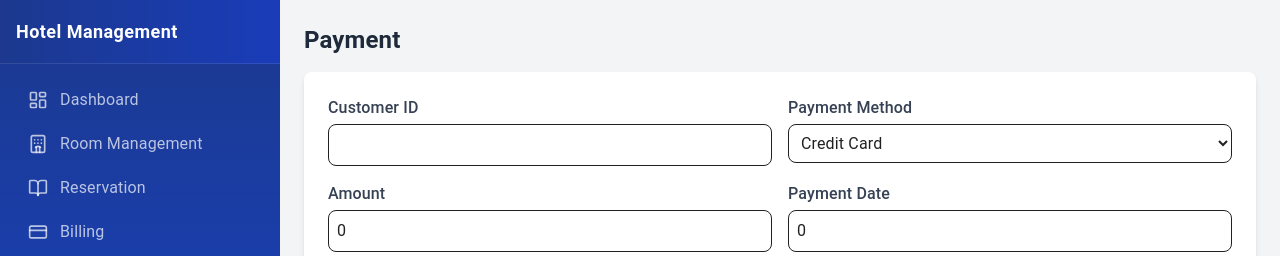
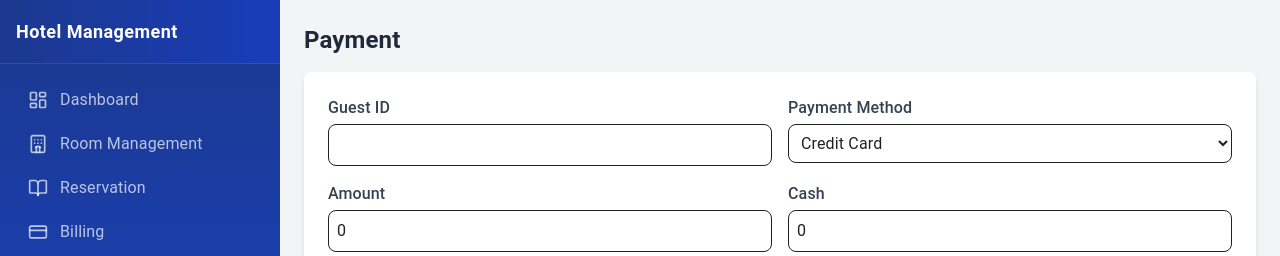
Before and after one commit to DonShanilka/hotel_management_system, a React (Vite) app: page /payment in a window 1280 px wide. Shown: the top 256 px of the page. Built offline with nearby package versions, Linux system fonts and the light colour scheme.

Commit message:
Update Ui

```diff
--- a/src/pages/GuestManagement.tsx
+++ b/src/pages/GuestManagement.tsx
@@ -43,7 +43,7 @@ const GuestManagement: React.FC = () => {
       <form onSubmit={handleSubmit} className="bg-white p-6 rounded-lg shadow-md">
         <div className="grid grid-cols-1 md:grid-cols-2 gap-4">
         <div>
-            <label className="block text-gray-700 font-medium mb-1">Customer NIC/Passport ID</label>
+            <label className="block text-gray-700 font-medium mb-1">Guest NIC/Passport ID</label>
             <input
               type="text"
               value={guestName}
--- a/src/pages/Payment.tsx
+++ b/src/pages/Payment.tsx
@@ -33,7 +33,7 @@ const Payment: React.FC = () => {
       <form onSubmit={handleSubmit} className="bg-white p-6 rounded-lg shadow-md">
         <div className="grid grid-cols-1 md:grid-cols-2 gap-4">
         <div>
-            <label className="block text-gray-700 font-medium mb-1">Customer ID</label>
+            <label className="block text-gray-700 font-medium mb-1">Guest ID</label>
             <input
               type="text"
               value={custId}
@@ -70,7 +70,7 @@ const Payment: React.FC = () => {
           </div>
 
           <div>
-            <label className="block text-gray-700 font-medium mb-1">Payment Date</label>
+            <label className="block text-gray-700 font-medium mb-1">Cash</label>
             <input
               type="number"
               value={cash}
```
